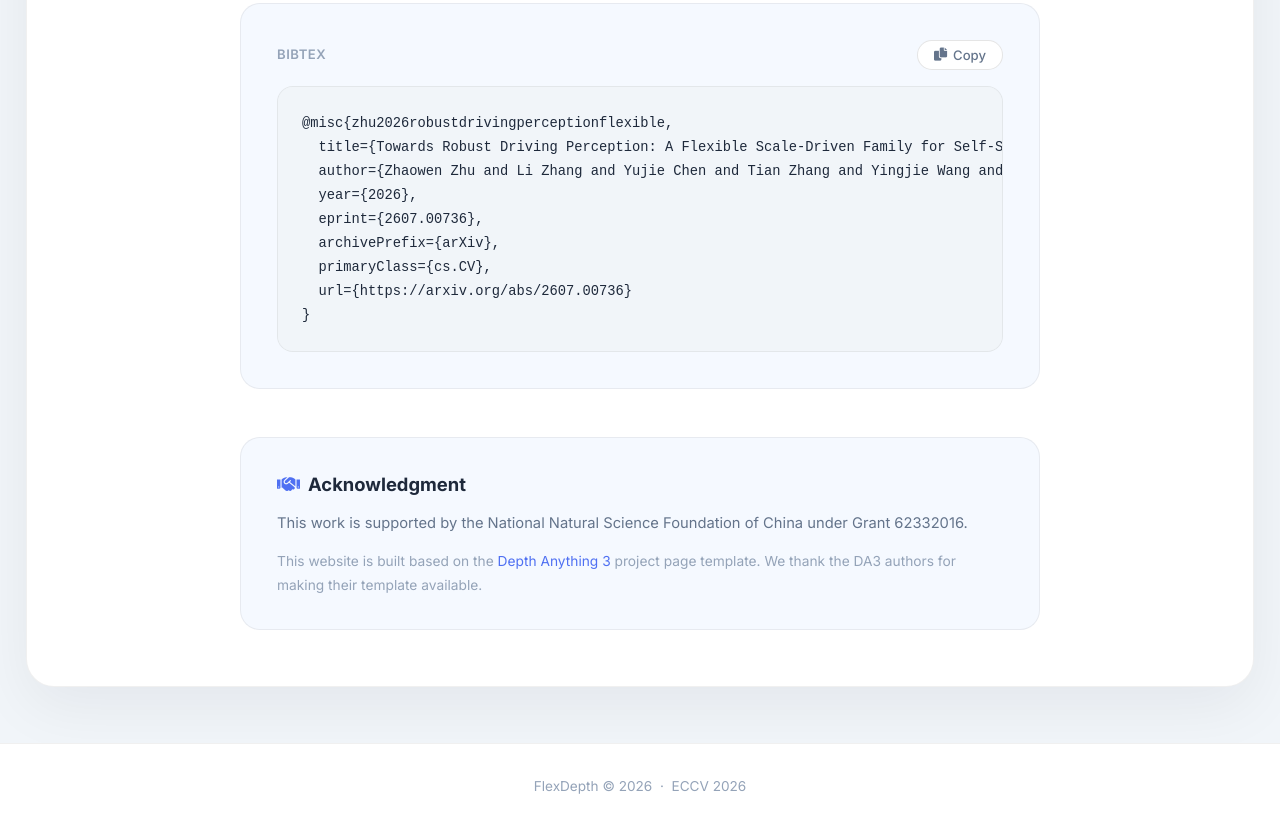
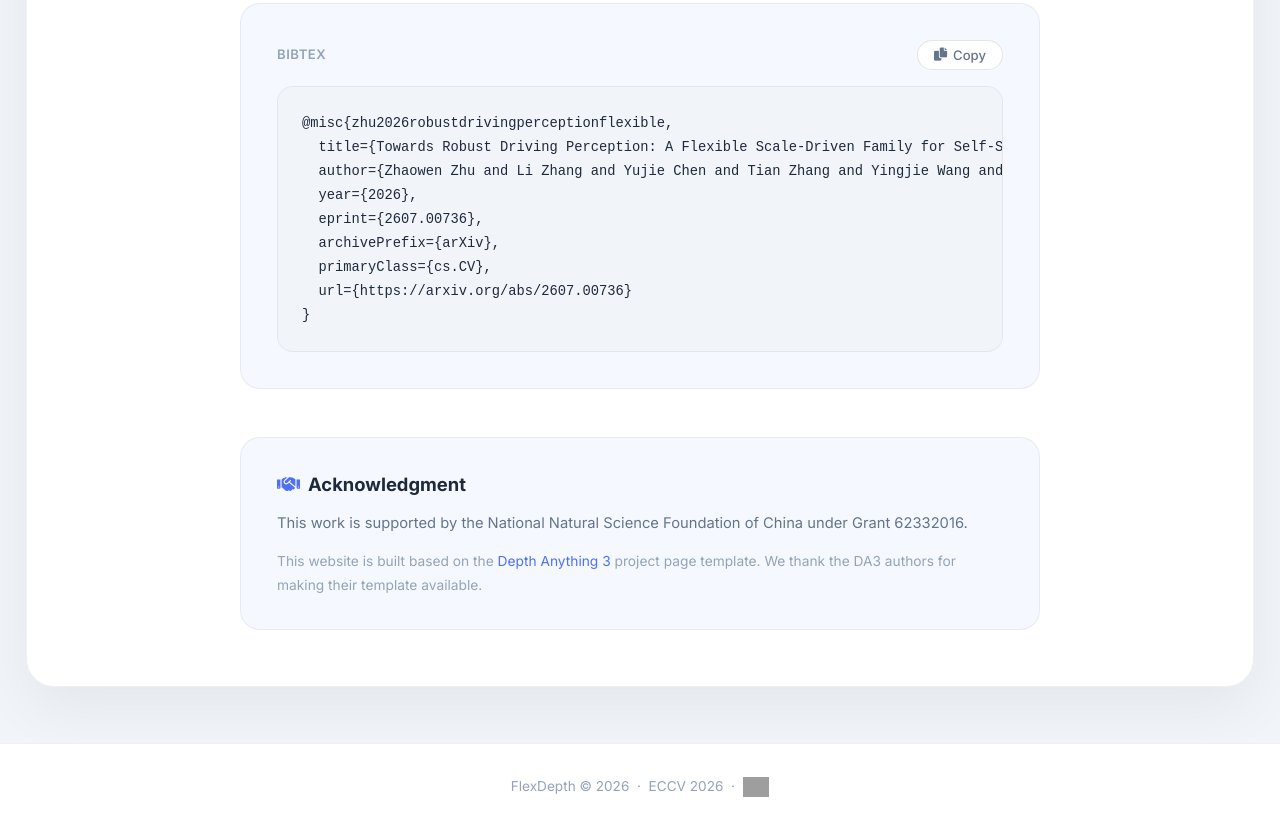
Before and after one commit to startnew/startnew.github.io, a plain HTML site: page projects/flexdepth/index.html in a window 1280 px wide. Shown: the part 7955-8785 px from the top of the page. Drawn offline with Linux system fonts and the light colour scheme; grey boxes are pictures that could not be loaded.

Commit message:
Add visitor badge to footer

```diff
--- a/projects/flexdepth/index.html
+++ b/projects/flexdepth/index.html
@@ -353,7 +353,7 @@
     <!-- Footer -->
     <footer class="footer">
         <div class="container">
-            <p>FlexDepth &copy; 2026 &nbsp;&middot;&nbsp; ECCV 2026</p>
+            <p>FlexDepth &copy; 2026 &nbsp;&middot;&nbsp; ECCV 2026 &nbsp;&middot;&nbsp; <img src="https://visitor-badge.laobi.icu/badge?page_id=startnew.flexdepth&left_color=6b7280&right_color=4F70F2&left_text=Views" alt="visitor badge" style="vertical-align: middle; height: 20px;"></p>
         </div>
     </footer>
 
```
